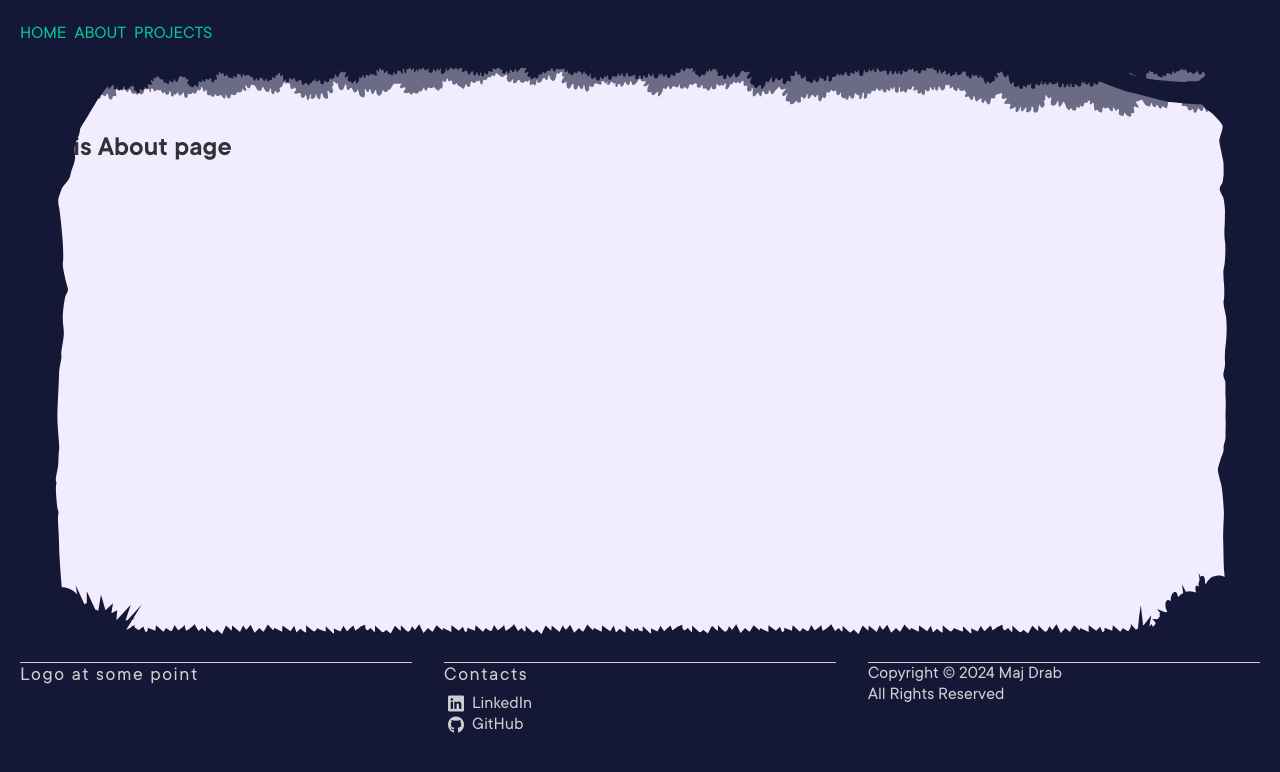
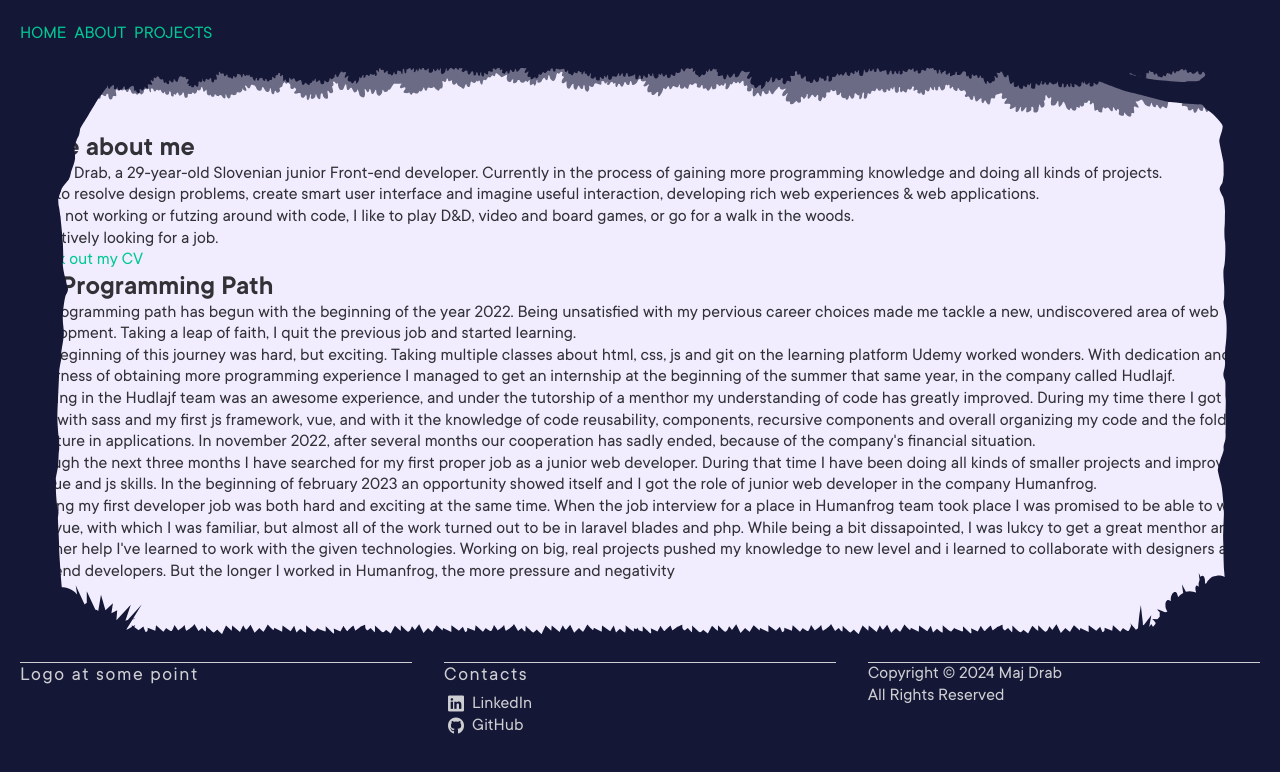
Before and after one commit to majdrab/majdrab.github.io, a Vue app: page /about in a window 1280 px wide. Shown: the top 772 px of the page. Built offline with nearby package versions, Linux system fonts and the light colour scheme.

Commit message:
feat: add raw text to about page

```diff
--- a/src/views/AboutView.vue
+++ b/src/views/AboutView.vue
@@ -5,7 +5,29 @@
 <template>
   <div class="about">
     <BaseContainer>
-      <h2 class="">This is About page</h2>
+      <h2 class="">More about me</h2>
+      <p>I'm Maj Drab, a 29-year-old Slovenian junior Front-end developer. Currently in the process of gaining more programming knowledge and doing all kinds of projects.</p>
+      <p>I like to resolve design problems, create smart user interface and imagine useful interaction, developing rich web experiences & web applications.</p>
+      <p>When not working or futzing around with code, I like to play D&D, video and board games, or go for a walk in the woods.</p>
+      <p>I'm actively looking for a job.</p>
+      <p>
+        <a
+          class="bg-underline text-secondary"
+          target="_blank"
+          href=""
+        >
+        Check out my CV
+        </a>
+      </p>
+    </BaseContainer>
+    <BaseContainer>
+      <h2>My Programming Path</h2>
+      <p>My programming path has begun with the beginning of the year 2022. Being unsatisfied with my pervious career choices made me tackle a new, undiscovered area of web development. Taking a leap of faith, I quit the previous job and started learning.</p>
+      <p>The beginning of this journey was hard, but exciting. Taking multiple classes about html, css, js and git on the learning platform Udemy worked wonders. With dedication and eagerness of obtaining more programming experience I managed to get an internship at the beginning of the summer that same year, in the company called Hudlajf.</p>
+      <p>Working in the Hudlajf team was an awesome experience, and under the tutorship of a menthor my understanding of code has greatly improved. During my time there I got to work with sass and my first js framework, vue, and with it the knowledge of code reusability, components, recursive components and overall organizing my code and the folder structure in applications. In november 2022, after several months our cooperation has sadly ended, because of the company's financial situation.</p>
+      <p>Through the next three months I have searched for my first proper job as a junior web developer. During that time I have been doing all kinds of smaller projects and improving my vue and js skills. In the beginning of february 2023 an opportunity showed itself and I got the role of junior web developer in the company Humanfrog.</p>
+      <p>Getting my first developer job was both hard and exciting at the same time. When the job interview for a place in Humanfrog team took place I was promised to be able to work with vue, with which I was familiar, but almost all of the work turned out to be in laravel blades and php. While being a bit dissapointed, I was lukcy to get a great menthor and with her help I've learned to work with the given technologies. Working on big, real projects pushed my knowledge to new level and i learned to collaborate with designers and backend developers.
+      But the longer I worked in Humanfrog, the more pressure and negativity </p>
     </BaseContainer>
   </div>
 </template>
```
